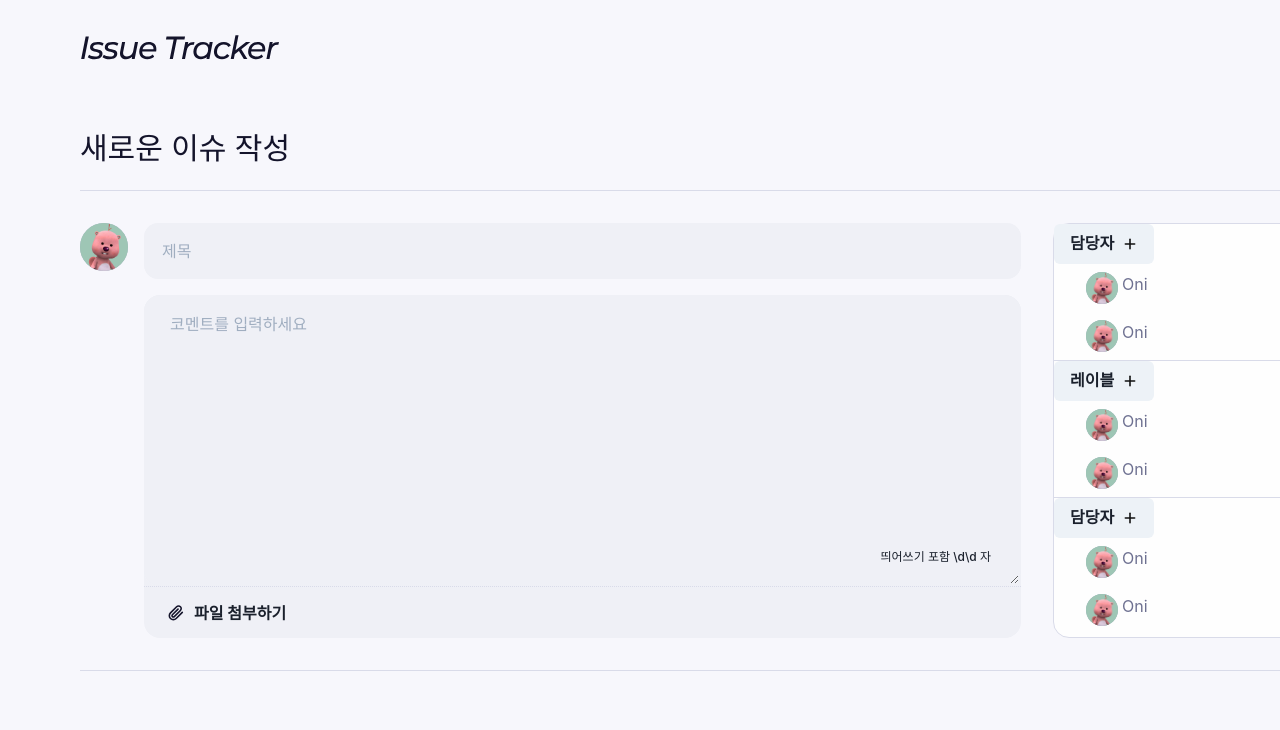
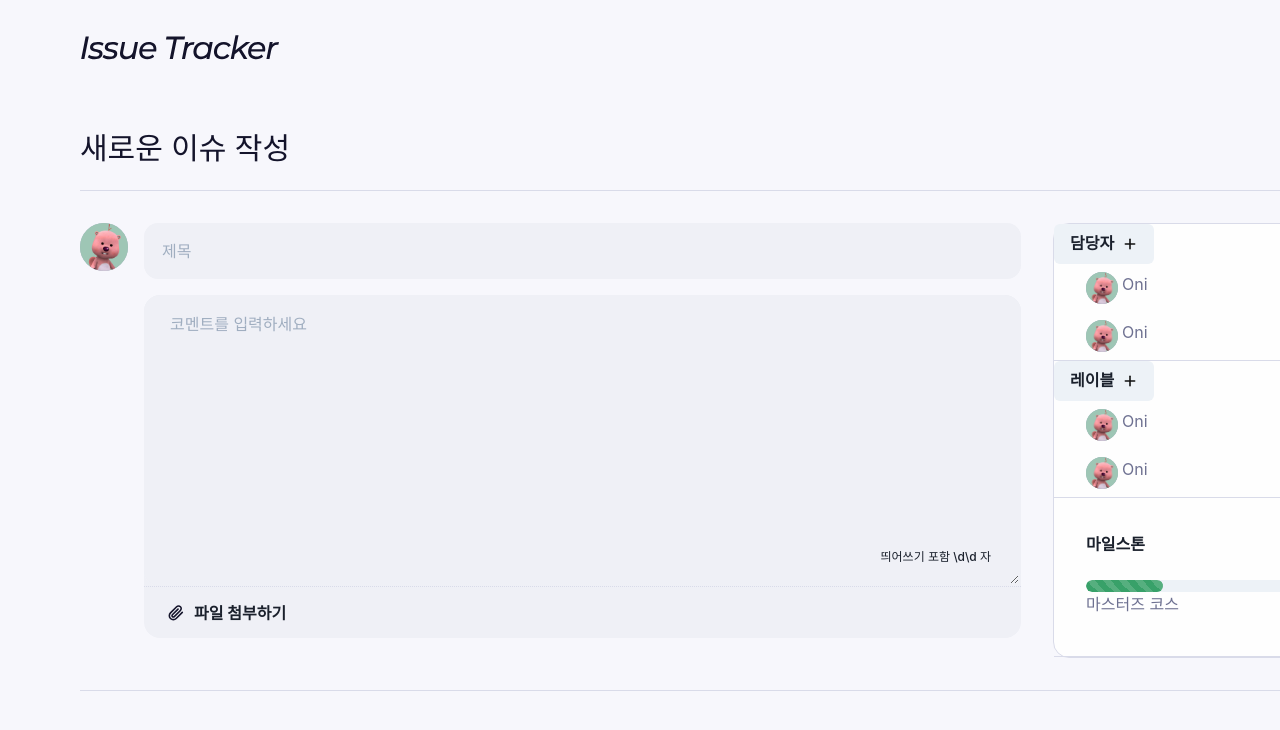
Before and after one commit to codesquad-members-2021/issue-tracker, a React (Create React App) app in the folder FE/issue-tracker/: page /new-issue in a window 1280 px wide. Shown: the top 730 px of the page. Built offline with nearby package versions, Linux system fonts and the light colour scheme.

Commit message:
Chore: #18 마일스톤 프로그래스 바 추가

```diff
--- a/FE/issue-tracker/src/components/newIssue/SelectMilestone.tsx
+++ b/FE/issue-tracker/src/components/newIssue/SelectMilestone.tsx
@@ -6,13 +6,19 @@ import {
   MenuItem,
   Button,
   Checkbox,
+  Progress,
 } from '@chakra-ui/react';
 
 import { Avatar } from '@chakra-ui/avatar';
 
 import { ReactComponent as PlusIcon } from '@assets/plus.svg';
 import MenuTitle from '@components/common/MenuTitle';
-import { checkBoxStyle, menuItemStyle, menuBtnStyle } from './chakraStyle';
+import {
+  checkBoxStyle,
+  menuItemStyle,
+  menuBtnStyle,
+} from '@components/common/chakraStyle';
+import { progressBar } from './style';
 
 function SelectMilestone() {
   return (
@@ -25,10 +31,10 @@ function SelectMilestone() {
           textAlign="left"
           _focus={{ border: 0 }}
         >
-          담당자
+          마일스톤
         </MenuButton>
         <MenuList>
-          <MenuTitle>담당자 추가</MenuTitle>
+          <MenuTitle>마일스톤 추가</MenuTitle>
           <MenuItem {...menuItemStyle}>
             <ItemWrap>
               <Avatar className="avatar" size="sm" src="./janmang.jpeg" />
@@ -47,14 +53,8 @@ function SelectMilestone() {
       </Menu>
       <AddList>
         <li>
-          <Avatar className="avatar" size="sm" src="./janmang.jpeg" />
-          <Text>Oni</Text>
-        </li>
-      </AddList>
-      <AddList>
-        <li>
-          <Avatar className="avatar" size="sm" src="./janmang.jpeg" />
-          <Text>Oni</Text>
+          <Progress {...progressBar} value={32} />
+          <span>마스터즈 코스</span>
         </li>
       </AddList>
     </Wrap>
@@ -63,7 +63,10 @@ function SelectMilestone() {
 
 export default SelectMilestone;
 
-const Wrap = styled.div``;
+const Wrap = styled.div`
+  padding: 34px 32px 32px 32px;
+  border-bottom: 1px solid ${({ theme }) => theme.colors.gr_line};
+`;
 
 const ItemWrap = styled.div`
   display: flex;
@@ -76,5 +79,9 @@ const Text = styled.span`
 `;
 
 const AddList = styled.ul`
-  padding: 8px 32px;
+  padding: 8px 0;
+
+  span {
+    color: ${({ theme }) => theme.colors.gr_label};
+  }
 `;
```
